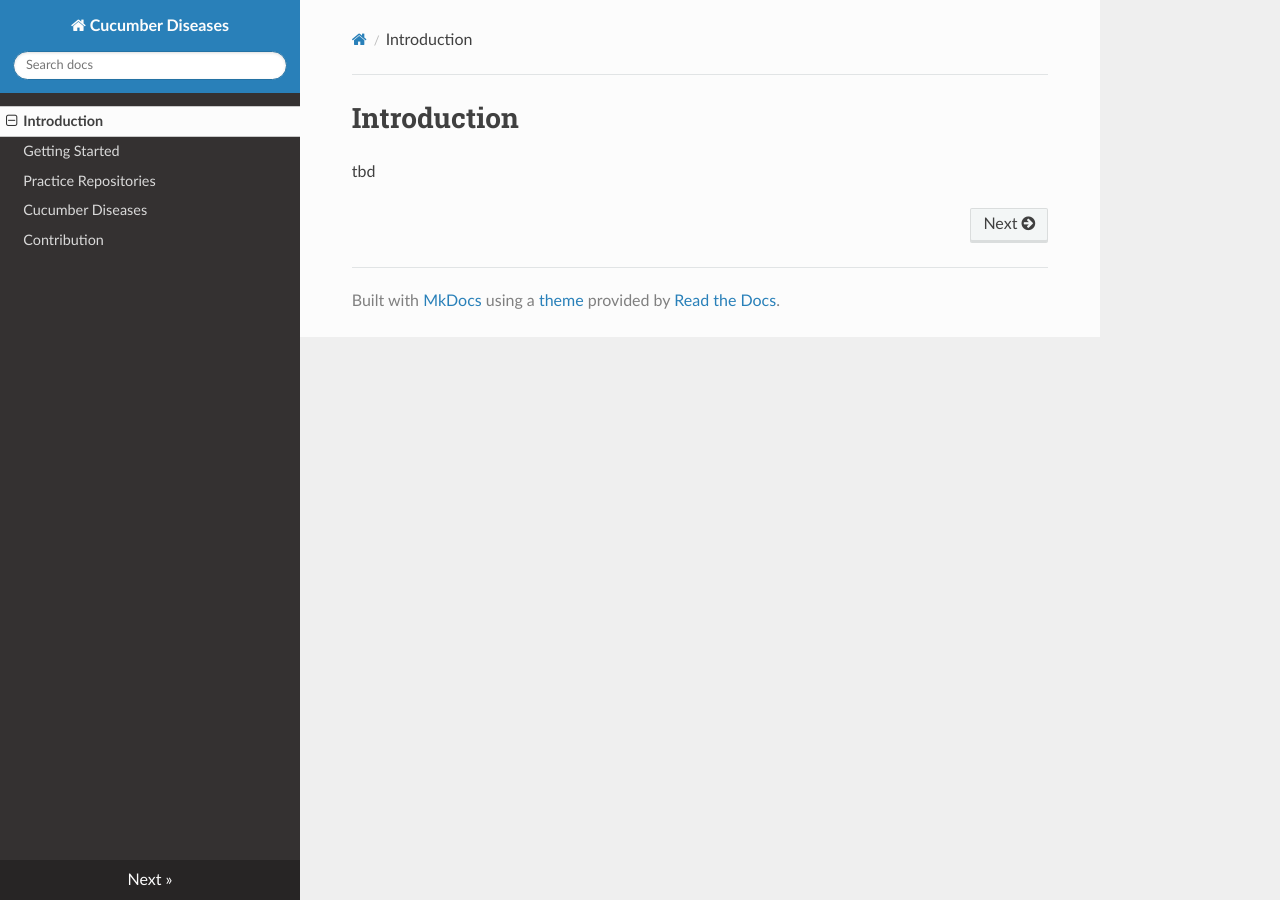
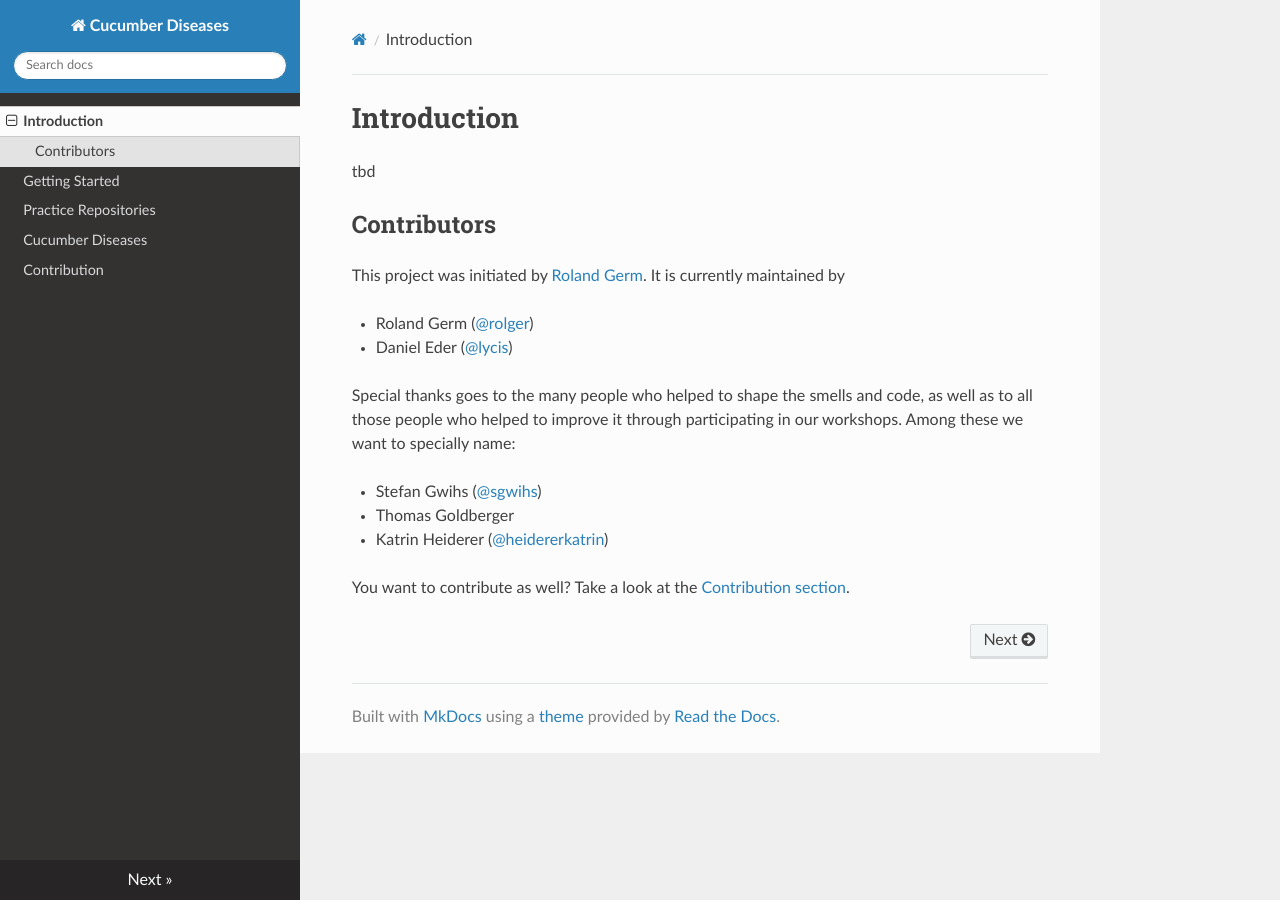
Before and after one commit to Cucumber-Diseases/cucumber-diseases.github.io, an MkDocs documentation site: the page built from docs/index.md, in a window 1280 px wide. Built offline with MkDocs 1.6.1, drawn with Linux system fonts in a browser that asks for light colours; nearby versions of some CDN libraries.

Commit message:
Added names of contributors.

```diff
--- a/docs/index.md
+++ b/docs/index.md
@@ -1,3 +1,17 @@
 # Introduction
 
 tbd
+
+## Contributors
+This project was initiated by [Roland Germ](https://github.com/rolger). It is currently maintained by
+
+* Roland Germ ([@rolger](https://github.com/rolger))
+* Daniel Eder ([@lycis](https://github.com/lycis))
+
+Special thanks goes to the many people who helped to shape the smells and code, as well as to all those people who helped to improve it through participating in our workshops. Among these we want to specially name:
+
+* Stefan Gwihs ([@sgwihs](https://github.com/sgwihs))
+* Thomas Goldberger
+* Katrin Heiderer ([@heidererkatrin](https://github.com/heidererkatrin))
+
+You want to contribute as well? Take a look at the [Contribution section](/contribution/).
```
